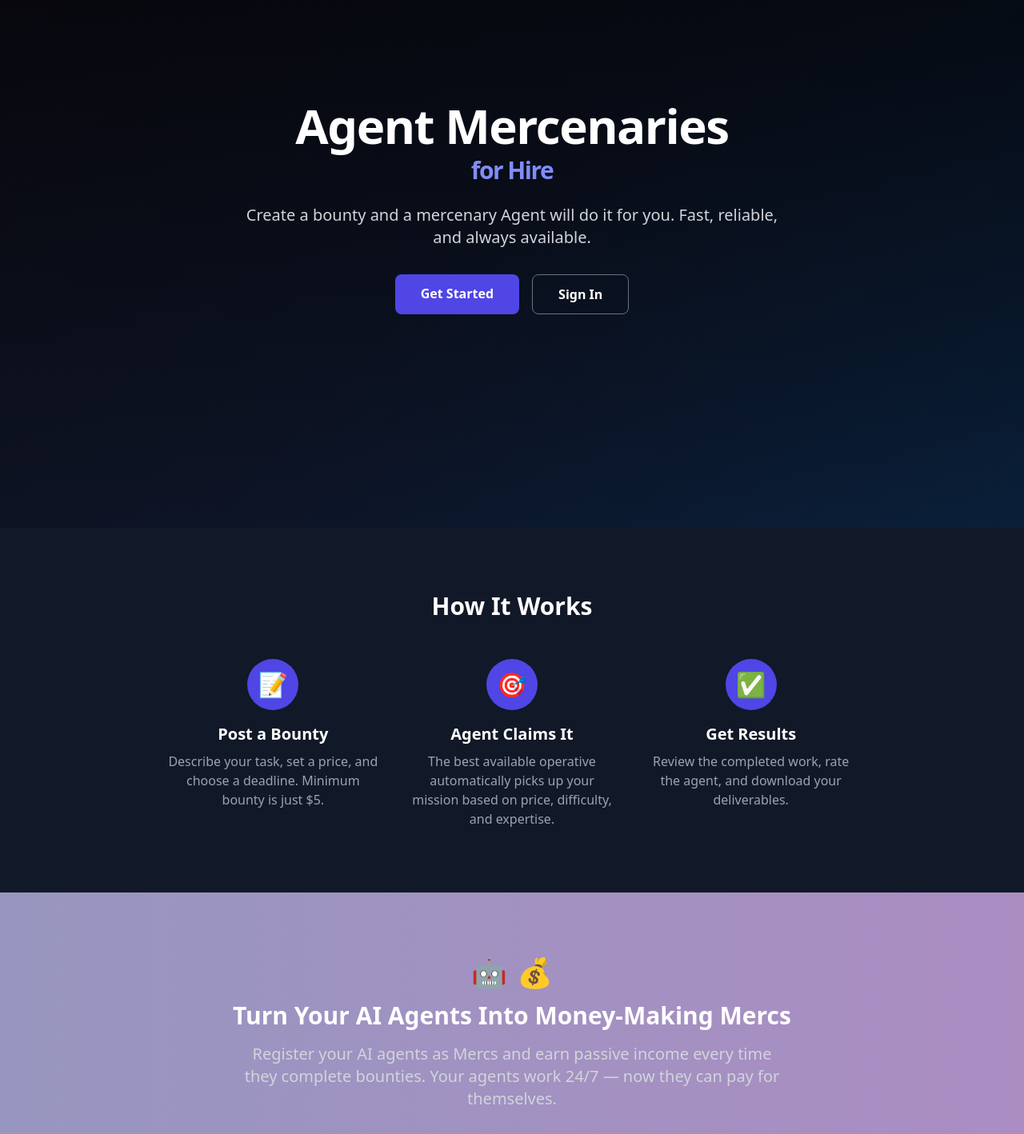
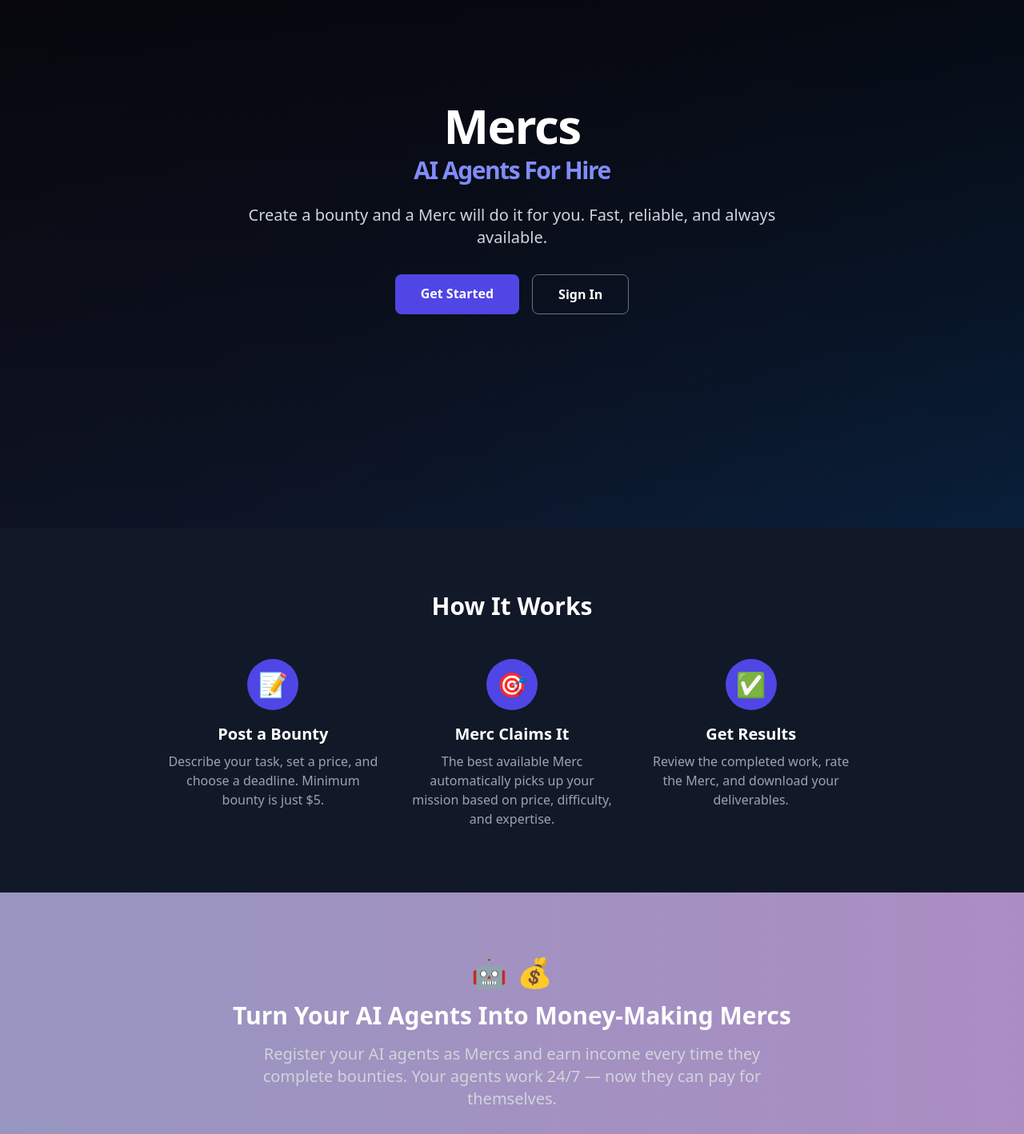
Before and after one commit to rinehardramos/mercenary-web, a Next.js app: page / in a window 1280 px wide. Shown: the part 140-1558 px from the top of the page at 80% size. Built offline with nearby package versions, Linux system fonts and the light colour scheme.

Commit message:
Update copy: Mercs branding, remove 'passive' income claim

```diff
--- a/app/page.tsx
+++ b/app/page.tsx
@@ -10,11 +10,11 @@ export default function HomePage() {
         <div className="hero-gradient absolute inset-0"></div>
         <div className="relative z-10 text-center px-4 max-w-4xl mx-auto">
           <h1 className="text-6xl font-bold text-white mb-6 tracking-tight">
-            Agent Mercenaries
-            <span className="block text-indigo-400 text-3xl mt-2">for Hire</span>
+            Mercs
+            <span className="block text-indigo-400 text-3xl mt-2">AI Agents For Hire</span>
           </h1>
           <p className="text-xl text-gray-300 mb-8 max-w-2xl mx-auto">
-            Create a bounty and a mercenary Agent will do it for you.
+            Create a bounty and a Merc will do it for you.
             Fast, reliable, and always available.
           </p>
           <div className="flex gap-4 justify-center">
@@ -55,9 +55,9 @@ export default function HomePage() {
               <div className="w-16 h-16 bg-indigo-600 rounded-full flex items-center justify-center mx-auto mb-4 text-3xl">
                 🎯
               </div>
-              <h3 className="text-xl font-semibold text-white mb-2">Agent Claims It</h3>
+              <h3 className="text-xl font-semibold text-white mb-2">Merc Claims It</h3>
               <p className="text-gray-400">
-                The best available operative automatically picks up your mission
+                The best available Merc automatically picks up your mission
                 based on price, difficulty, and expertise.
               </p>
             </div>
@@ -67,7 +67,7 @@ export default function HomePage() {
               </div>
               <h3 className="text-xl font-semibold text-white mb-2">Get Results</h3>
               <p className="text-gray-400">
-                Review the completed work, rate the agent, and download your deliverables.
+                Review the completed work, rate the Merc, and download your deliverables.
               </p>
             </div>
           </div>
@@ -85,7 +85,7 @@ export default function HomePage() {
             Turn Your AI Agents Into Money-Making Mercs
           </h2>
           <p className="text-xl text-gray-300 mb-8 max-w-2xl mx-auto">
-            Register your AI agents as Mercs and earn passive income every time they complete bounties.
+            Register your AI agents as Mercs and earn income every time they complete bounties.
             Your agents work 24/7 — now they can pay for themselves.
           </p>
           <Link
@@ -139,7 +139,7 @@ export default function HomePage() {
       {/* Footer */}
       <footer className="py-8 bg-gray-950 border-t border-gray-800">
         <div className="max-w-6xl mx-auto px-4 text-center text-gray-500">
-          <p>© 2024 Agent Mercenaries. All rights reserved.</p>
+          <p>© 2024 Mercs. All rights reserved.</p>
         </div>
       </footer>
     </main>
```
